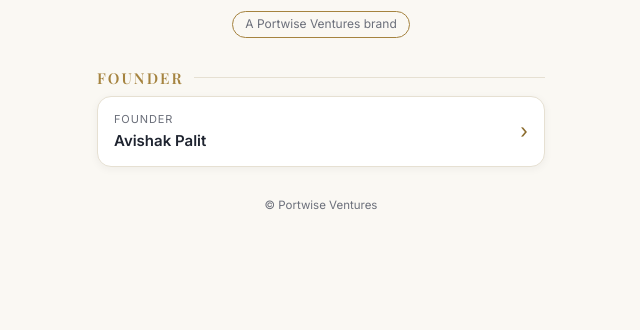
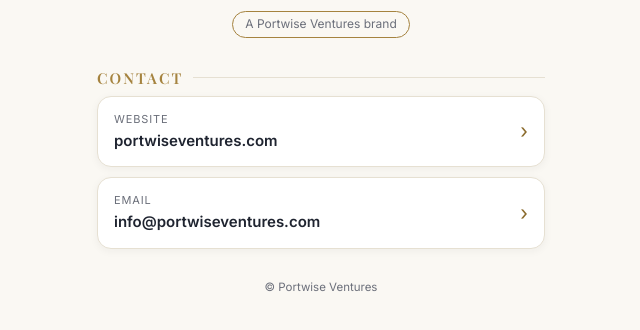
Before and after one commit to avishakpalit-PWV/Portwise-Ventures-QR, a plain HTML site: page agrinest.html in a window 1280 px wide. Shown: the part 466-796 px from the top of the page, without its empty margins (319-959 px from the left). Drawn offline with nearby package versions, Linux system fonts and the light colour scheme.

Commit message:
Add files via upload

```diff
--- a/agrinest.html
+++ b/agrinest.html
@@ -36,7 +36,8 @@ h2::after{content:"";flex:1;height:1px;background:var(--line)}
 <h1>AGRINEST</h1>
 <p class="tag" style="margin-top:8px">From Farm to Global Markets</p>
 <div class="chips"><span>A Portwise Ventures brand</span></div>
-<h2>Founder</h2>
-<a class="btn" href="https://avishakpalit-pwv.github.io/Digital-Card/"><span><small>Founder</small><b>Avishak Palit</b></span><span class="ar">&rsaquo;</span></a>
+<h2>Contact</h2>
+<a class="btn" href="https://portwiseventures.com"><span><small>Website</small><b>portwiseventures.com</b></span><span class="ar">&rsaquo;</span></a>
+<a class="btn" href="mailto:info@portwiseventures.com"><span><small>Email</small><b>info@portwiseventures.com</b></span><span class="ar">&rsaquo;</span></a>
 <div class="foot">&copy; Portwise Ventures</div>
 </div></body></html>
```
Also changed, not shown: evara.html (+3 -2 lines), index.html (+3 -2 lines), logicwise.html (+3 -2 lines), primecrest.html (+3 -2 lines).
